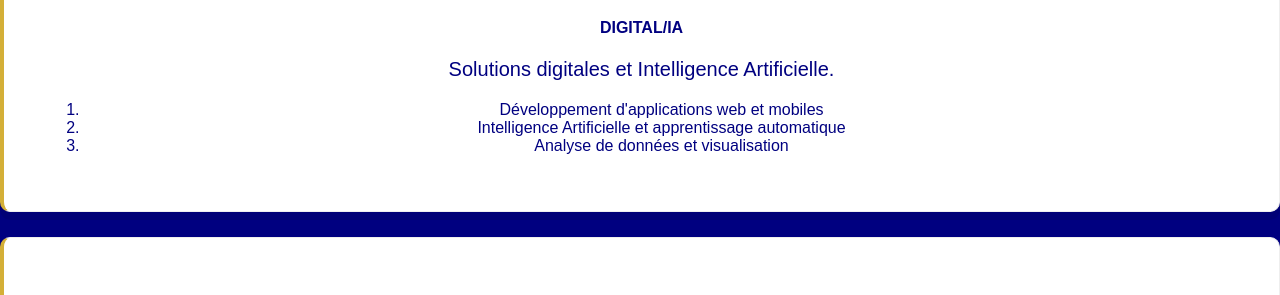
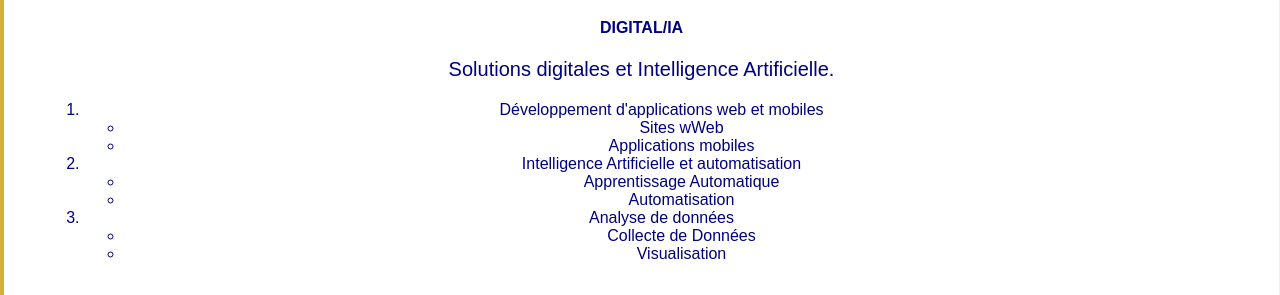
Before and after one commit to Noel-gif-do/Vision-Builder, a plain HTML site: page ok.html in a window 1280 px wide. Shown: the part 890-1185 px from the top of the page. Drawn offline with Linux system fonts and the light colour scheme.

Commit message:
Add files via upload

```diff
--- a/ok.html
+++ b/ok.html
@@ -98,13 +98,29 @@
         <P>Solutions digitales et Intelligence Artificielle.</P>
         <ol>
             <li>Développement d'applications web et mobiles</li>
-            <li>Intelligence Artificielle et apprentissage automatique</li>
-            <li>Analyse de données et visualisation</li>
+             <ul>
+                <li>Sites wWeb</li>
+                <li>Applications mobiles</li>
+            </ul>
+        </li>
+        <li>Intelligence Artificielle et automatisation</li>
+            <ul>
+                <li>Apprentissage Automatique</li>
+                <li>Automatisation</li>
+            </ul>
+        </li>
+            <li>Analyse de données</li>
+            <ul>
+                <li>Collecte de Données</li>
+                <li>Visualisation</li>
+            </ul>
+        </li>
+
         </ol>
     </section>
     <section id="Projets">
         <h2>Nos Projets</h2>
-        <img src="2.PNG" alt="Photo Vision Builder" class="projets-image">
+        <img src="./2.PNG" alt="Photo Vision Builder" class="projets-image">
         <p>Des projets concretes, un impact durable.</p>
         <ol>
             <li>Étude du projet</li>
@@ -135,7 +151,7 @@
     <h1 id="accueil">Vision Builder</h1>
     <img src="3.PNG" alt="Vision Builder" style="width: 500px; height: auto; margin-top: 10px;">
 
-    <img src="1.PNG" alt="Photo Vision Builder" style="width:800px !important;">
+    <img src="./1.PNG" alt="Photo Vision Builder" style="width:800px !important;">
     <p>Transformer votre vision en Réalité</p>
     <button>Découvrir nos projets</button>
     <section id="contact">
```
